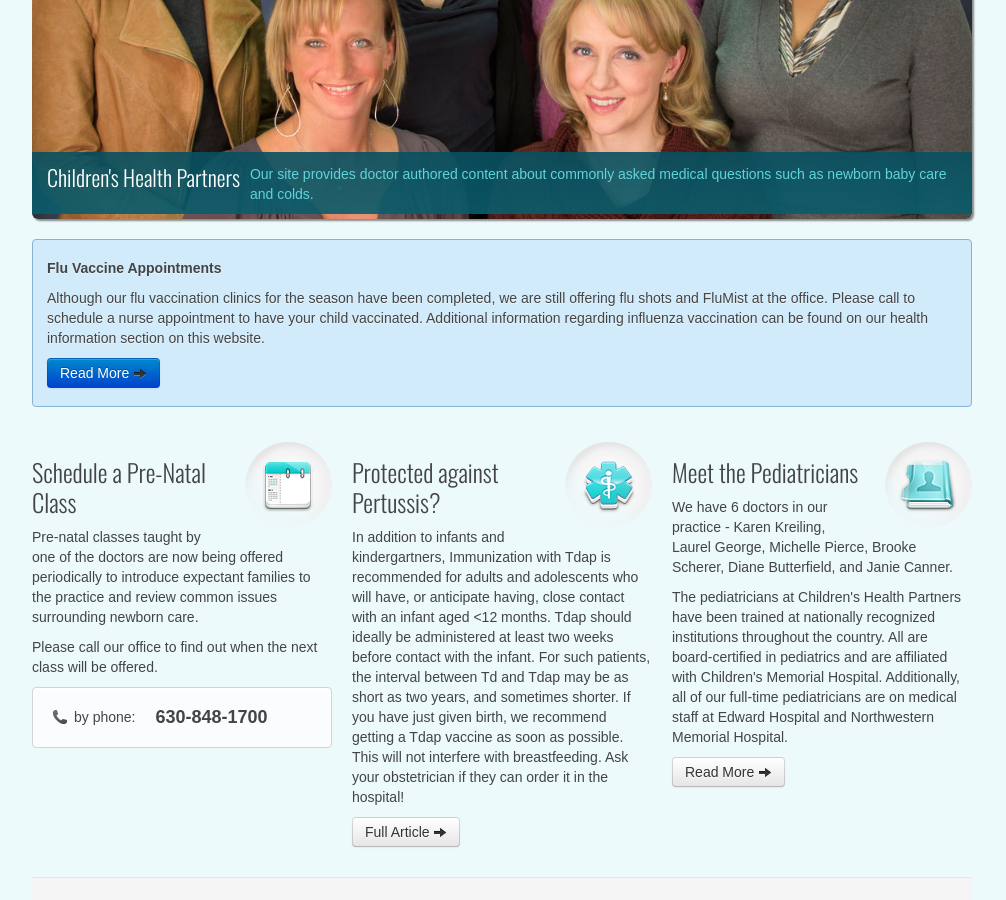
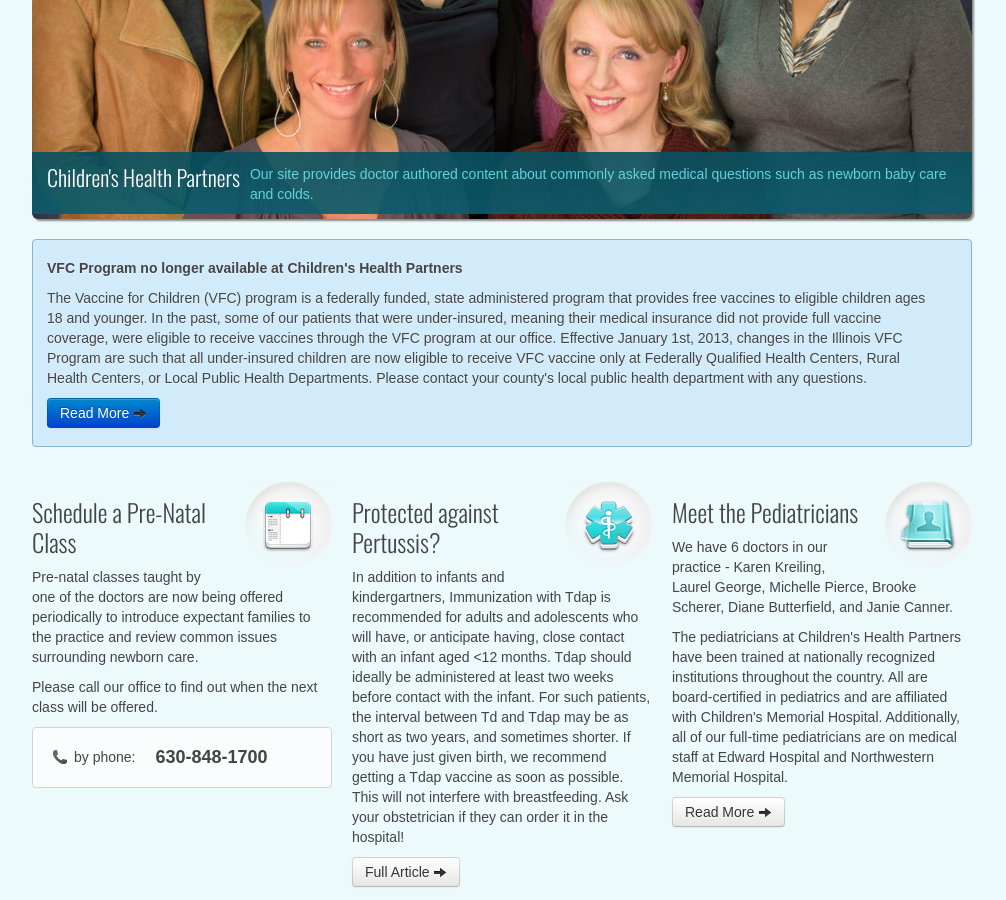
Before and after one commit to adamscherer/sample, a Jekyll site: the page built from index.html, in a window 1280 px wide and 900 px high, scrolled down 414 px. Shown: the whole window, without its empty margins (138-1144 px from the left). Built offline with Jekyll 4.4.1, drawn with Linux system fonts in a browser that asks for light colours; some web fonts are replaced; comment, search, counter and statistics services are not loaded.

```diff
--- a/index.html
+++ b/index.html
@@ -18,10 +18,17 @@
 	    </div>
 	</section>
 	<section>
+		<!--
 		<div class="home-info">
 			<h5>Flu Vaccine Appointments</h5>
 			<p>Although our flu vaccination clinics for the season have been completed, we are still offering flu shots and FluMist at the office. Please call to schedule a nurse appointment to have your child vaccinated. Additional information regarding influenza vaccination can be found on our health information section on this website.</p>
 			<p><a class="btn btn-medium btn-primary" href="/health_info/influenza-vaccination.html">Read More <i class="icon-arrow-right"></i></a></p>
+		</div>
+		-->
+		<div class="home-info">
+			<h5>VFC Program no longer available at Children's Health Partners</h5>
+			<p>The Vaccine for Children (VFC) program is a federally funded, state administered program that provides free vaccines to eligible children ages 18 and younger. In the past, some of our patients that were under-insured, meaning their medical insurance did not provide full vaccine coverage, were eligible to receive vaccines through the VFC program at our office. Effective January 1st, 2013, changes in the Illinois VFC Program are such that all under-insured children are now eligible to receive VFC vaccine only at Federally Qualified Health Centers, Rural Health Centers, or Local Public Health Departments. Please contact your county's local public health department with any questions.</p>
+			<p><a class="btn btn-medium btn-primary" href="http://illinoisaap.org/projects/immunizations/vfc/vfc-plus-illinois/">Read More <i class="icon-arrow-right"></i></a></p>
 		</div>
 	</section>
 	<section>
```
